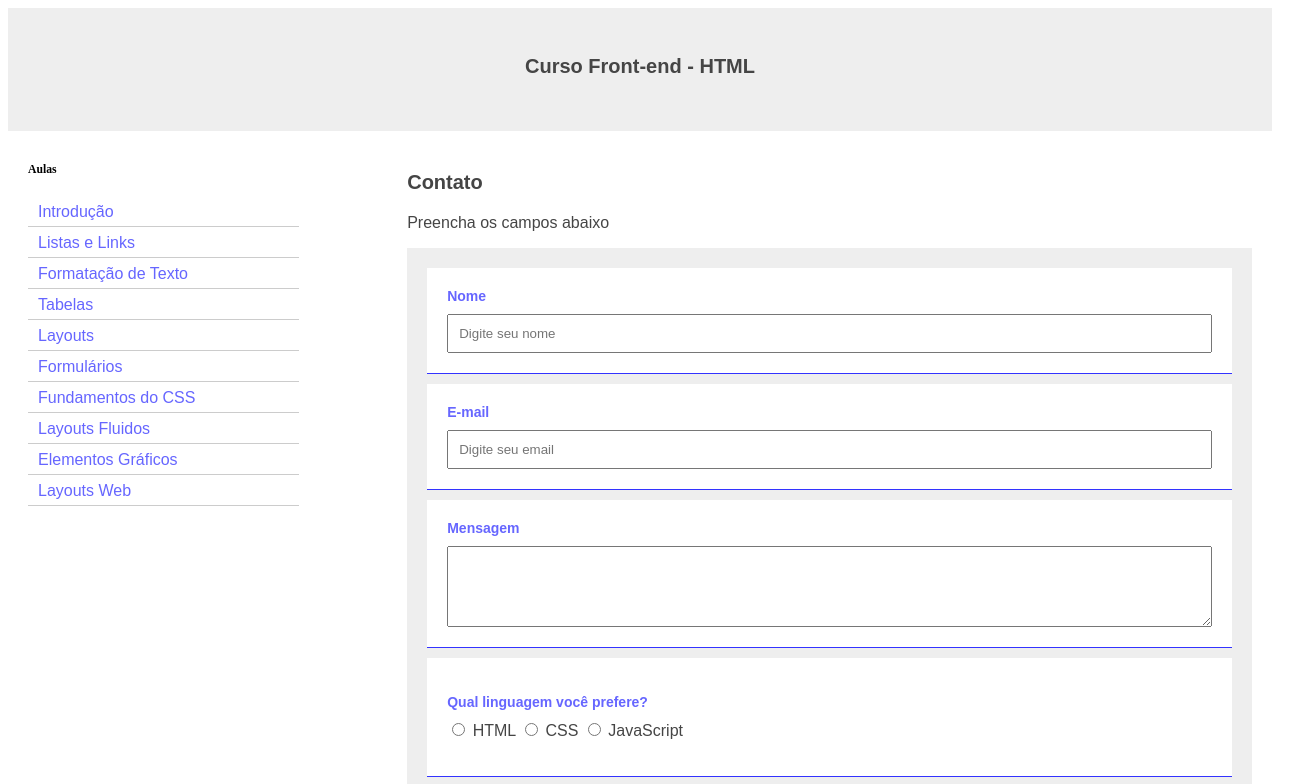
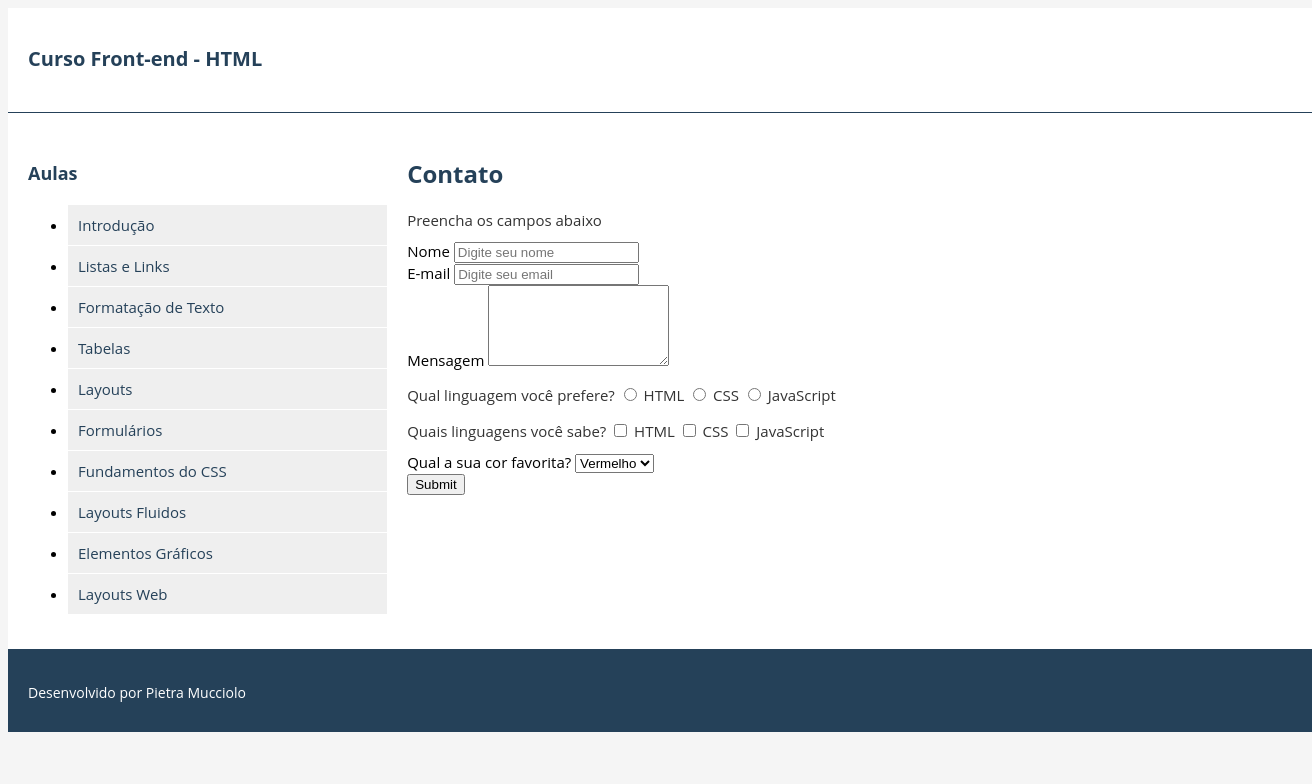
Before and after one commit to pietramucciolo/curso-frontend, a plain HTML site: page html-css/06-formularios.html in a window 1280 px wide. Shown: the top 784 px of the page, 1312 px wide, since content can reach past the window. Drawn offline with Linux system fonts and the light colour scheme.

Commit message:
adicionando estilo

```diff
--- a/html-css/css/style.css
+++ b/html-css/css/style.css
@@ -1,156 +1,170 @@
-/*
-
-  Arquivo CSS geral com estilos dos elementos de todas páginas
-
-*/
-
-* {
-  box-sizing: border-box;
-}
 
 html {
-  margin: 0;
-  padding: 0;
-  font-family: serif;
-  font-size: 62.5%; /* equivalente a 10px */
+  font-size: 62.5%;
 }
 
 body {
-  background-color: white;
+  background-color: #f5f5f5;
+  font-family: 'Open Sans', sans-serif;
+}
+
+.main-container {
+  display: block;
+  width: 100vw;
+  margin: 0 auto;
+}
+
+.container {
+  display: block;
+  float: left;
+  padding: 20px;
+  max-width: 100%;
+  margin: 0 auto;
+  max-width: 1198px;
+}
+
+header {
+  background: #fff;
+  display: block;
+  float: left;
+  padding: 20px;
+  width: 100%;
+  border-bottom: 1px solid #254159;
 }
 
 h1 {
-  font-size: 2rem;
+  font-size: 2.4rem;
+  color: #254159;
+  margin-bottom: 20px;
 }
 
 h2 {
-  font-size: 1.8rem;
+  font-size: 2rem;
+  color: #254159;
+  margin-bottom: 20px;
 }
 
-h1, h2, p, li {
-  font-family: Arial, Helvetica, sans-serif;
+h3 {
+  font-size: 1.8rem;
+  color: #254159;
+  margin-bottom: 20px;
+  padding-top: 10px;
+}
+
+h4 {
+  font-size: 1.6rem;
+  color: #385874;
+  margin-bottom: 10px;
+  padding-top: 10px;
+}
+
+p {
+  margin-bottom: 10px;
+  line-height: 1.4;
+  color: #333;
+}
+
+img {
+  max-width: 100%;
+  height: auto;
+}
+
+#tenho-interesse {
+  background-color: #b8c8d6;
+  width: 100%;
+}
+
+#tenho-interesse form,
+.cognito.c-med .c-forms-form,
+.cognito.c-med .c-forms-form div {
+  background-color: #b8c8d6 !important;
+}
+
+#tenho-interesse .cognito .c-forms-form .c-forms-form-title h2,
+#tenho-interesse .cognito label[for], .cognito input[type=radio], .cognito input[type=checkbox] {
+  color: #385874;
+}
+
+ol {
+  margin-left: 30px;
+}
+
+ol li {
+  font-size: 1.4rem;
   color: #454545;
 }
 
-a {
-  color: #336;
-  text-decoration: none;
-}
-
-#primeiro-link > a {
-  color: #933;
-}
-
-ul {
-  font-size: 20px;
-}
-
-ul li {
-  font-size: 0.8em; /* equivalente a 16px */
-  font-size: 1.6rem; /* equivalente a 16px */
-  width: 80%;
-  height: 3rem; /* equivalente a 30px */
-}
-
-p {
-  font-size: 1.6rem; /* equivalente a 16px */
-}
-
-
-
-h2 {
-  font-size: 2rem; /* equivalente a 20px */
-  height: 3rem;
-}
-
-.navegacao {
-
-}
-
-.navegacao li {
-  border-bottom: 1px solid #ccc;
+section {
+  background-color: #fff;
   display: block;
-  padding: 1rem 1rem 2rem 1rem;
-  line-height: 1.2rem;
-}
-
-.navegacao a {
-  color: #66F;
-  display: block;
-  margin-bottom: .5rem;
+  float: left;
+  font-size: 1.5rem; /* equivalente a 15px */
+  padding: 20px;
   width: 100%;
 }
 
-form {
-  background: #eee;
+section nav {
+  display: block;
+  float: left;
+  width: 30%;
+}
+
+nav li {
+  background-color: #efefef;
+  margin: 1px 20px 1px 0;
   padding: 10px;
 }
 
-form div {
-  background: #fff;
-  border-bottom: 1px solid #33f;
-  margin: 1rem;
-  padding: 2rem;
+nav li:hover {
+  background-color: #dfdfdf;
 }
 
-label {
-  margin-bottom: 1rem;
-  font-size: 1.4rem;
-  font-family: sans-serif;
-  font-weight: bold;
-  color: #66F;
+nav a {
+  text-decoration: none;
+  color: #254159;
 }
 
-input {
-  padding: 1rem;
+nav a:hover {
+  color: #385874;
 }
 
-[type="text"], [type="email"], textarea, label {
+section article {
   display: block;
+  float: left;
+  width: 70%;
+}
+
+footer {
+  background-color: #254159;
+  display: block;
+  float: left;
+  padding: 20px;
   width: 100%;
 }
 
-header {
-  background-color: #eee;
-  padding: 30px;
-  text-align: center;
-  font-size: 35px;
-  color: white;
+footer p {
+  color: #ffffff;
+  font-size: 1.4rem;
 }
 
-nav {
-  float: left;
-  width: 30%;
-  padding: 20px;
+footer small {
+  font-size: 80%;
+  display: block;
 }
 
-nav ul {
-  list-style-type: none;
-  padding: 0;
+.cognito {
+  height: 350px !important;
+  overflow: hidden !important;
 }
 
-article {
-  float: left;
-  padding: 20px;
-  width: 70%;
-}
+@media (max-width: 425px) {
+  section nav,
+  section article {
+      width: 100%;
+  }
 
-section::after {
-  content: "";
-  display: table;
-  clear: both;
-}
-
-footer {
-  background-color: #eee;
-  padding: 10px;
-  text-align: center;
-  color: white;
-}
-
-@media (max-width: 600px) {
-  nav, article {
-    width: 100%;
-    height: auto;
+  .container {
+      padding-left: 1%;
+      padding-right: 1%;
   }
 }
```
Also changed, not shown: 1 other file.
